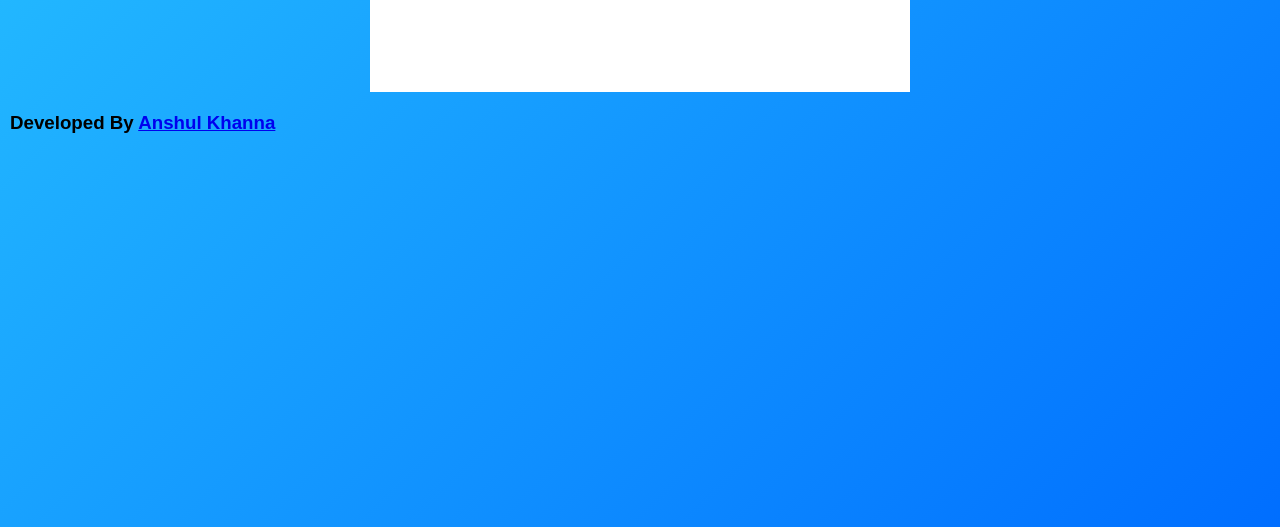
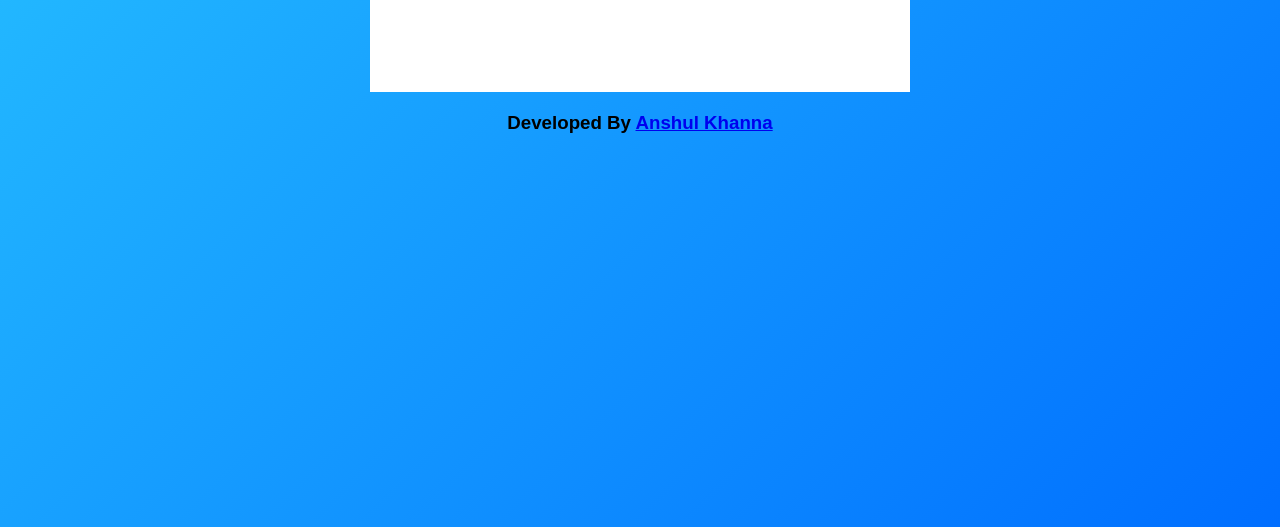
Before and after one commit to AnshulKhanna3008/todolist, a plain HTML site: page index.html in a window 1280 px wide. Shown: the part 273-800 px from the top of the page. Drawn offline with Linux system fonts and the light colour scheme.

Commit message:
Update style.css

```diff
--- a/style.css
+++ b/style.css
@@ -110,3 +110,7 @@ ul li span {
 ul li span:hover {
     background: #edeef0;
 }
+h3 {
+    text-align: center;
+    margin-top: auto;
+}
```
